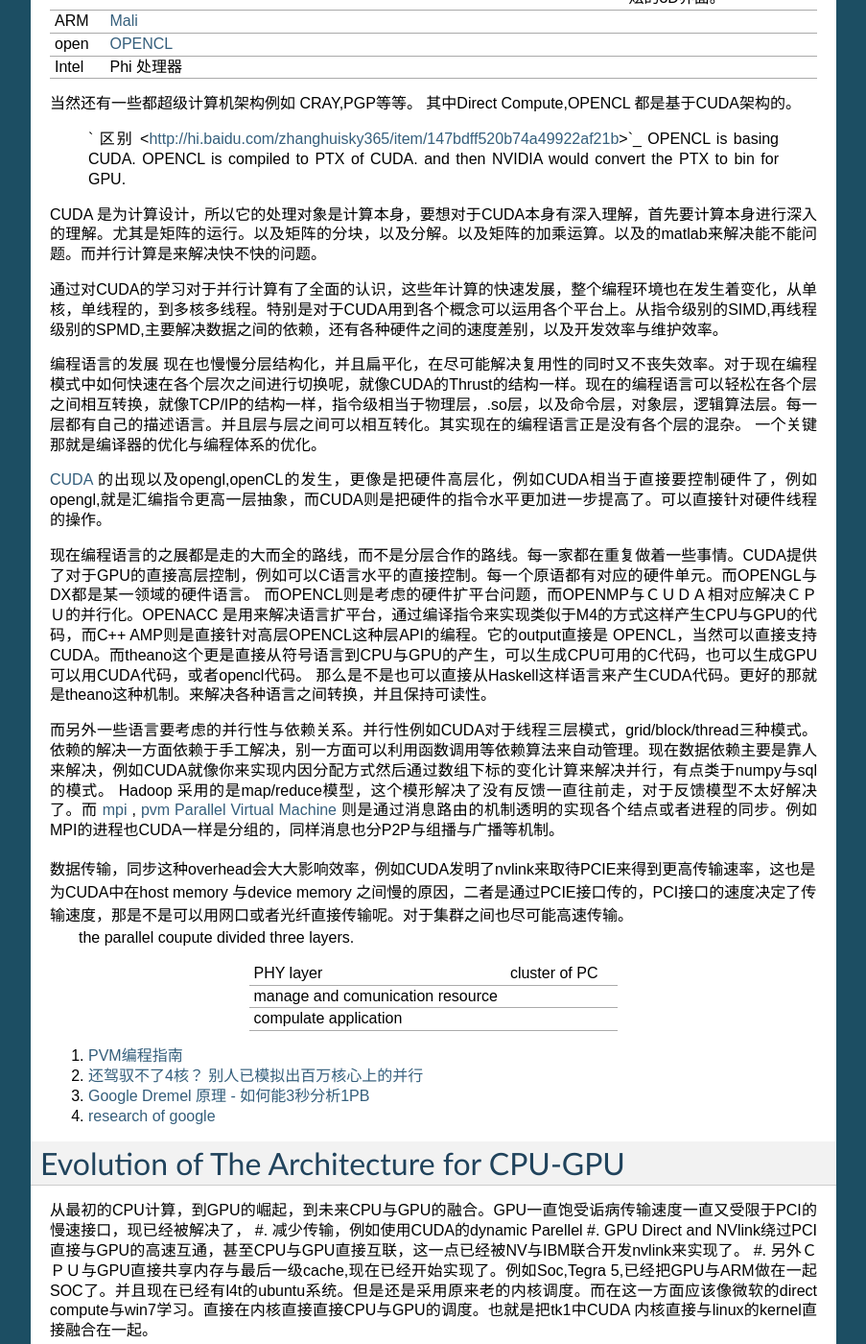
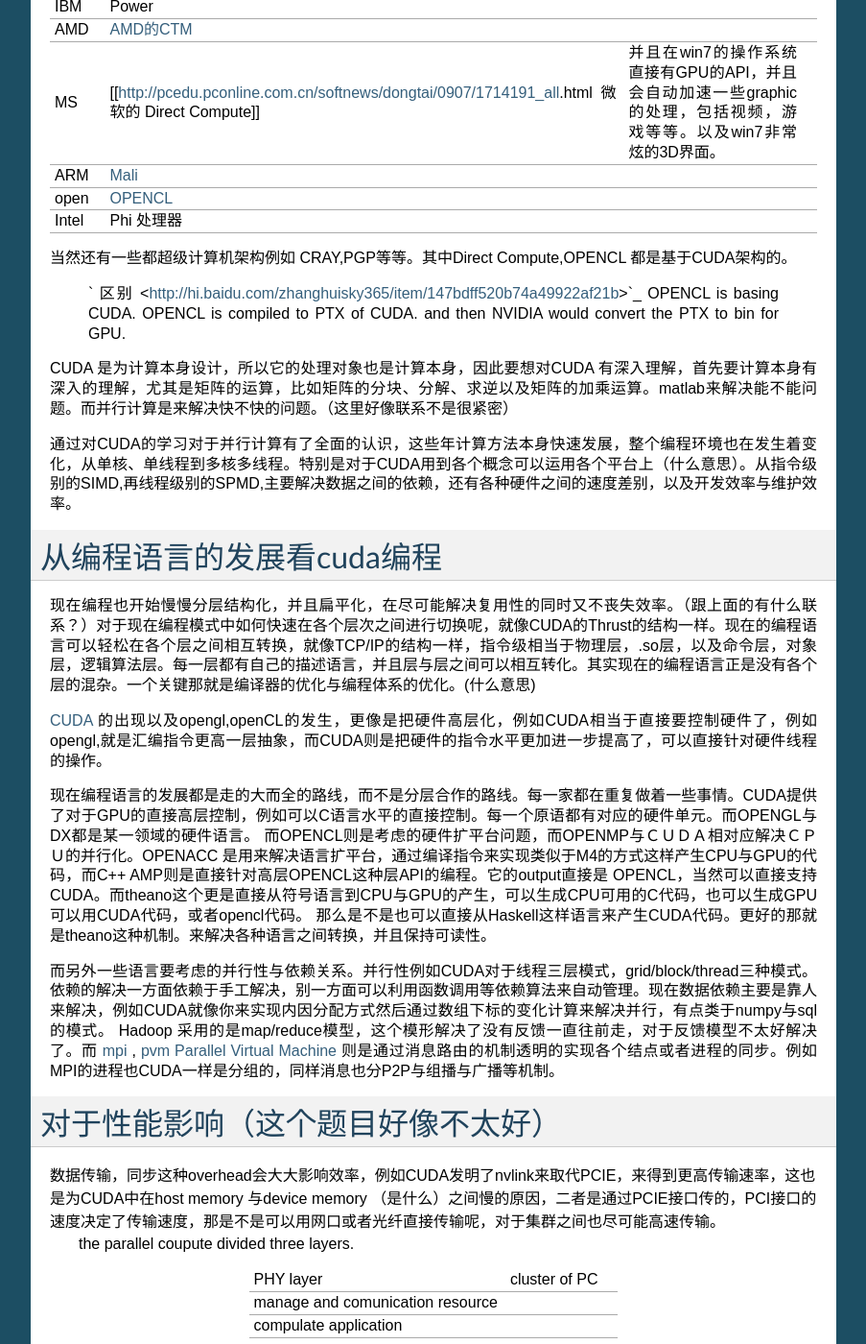
Before and after one commit to gwli/DeepLearningOnGPU, a Sphinx documentation site: the page built from source/basicConcept.rst, in a window 1280 px wide and 1400 px high, scrolled down 9092 px. Shown: the whole window at 96% size, without its empty margins (198-1101 px from the left). Built offline with Sphinx 7.4.7, drawn with Linux system fonts in a browser that asks for light colours; some of the changed text lies outside the part shown.

Commit message:
修改 云计算中的文字错误

```diff
--- a/source/basicConcept/CloudComputation.rst
+++ b/source/basicConcept/CloudComputation.rst
@@ -1,13 +1,18 @@
--Introduction
+并行计算
+**********
+
+Introduction
 =============
 
-并行计算分为微观的与宏观的。微观的也就是现在多核计算。而宏观的那就是现在云计算。基于是微观的并行计算，主要是GPU与CPU以及DSP等等。而宏观的那并行计算主要是google引领的类似于Hadoop机制。 `计算能力需求评估 <ComputeCapacity>`_
+并行计算从适用范围分为微观的与宏观两个层面。微观的就是现在多核计算，主要是GPU、CPU以及DSP等。宏观的就是现在云计算，主要是google引领的类似于Hadoop的机制。 `计算能力需求评估 <ComputeCapacity>`_
 
-如何提高并行，并行一个关键，各个部分尽可能独立没有依赖。这样才能尽可能并行。其中一个方法，对于变量尽可能只写不改。对于函数尽可能顺序没有分支。如何分支考虑能否并行。分支是对流水线最大的杀手。流水线适用于顺序执行。流水线预存取，所以要进行分支预测。
+如何提高并行速度，一个关键条件就是各个部分尽可能独立，没有依赖。其中一个方法是对于变量尽可能只写不改。对于函数尽可能顺序没有分支。如何分支考虑能否并行。分支是对流水线最大的杀手。流水线适用于顺序执行。流水线预存取，所以要进行分支预测。
+
 #. Concurrency
 #. Load balancing
 #. dependency
--并行计算，微观
+
+并行计算，微观
 ======================
 
 这个微观这个极别，有多种解决方案,
@@ -22,28 +27,31 @@
    open , `OPENCL <Work.OpenCL>`_  ,
    Intel , Phi 处理器 ,
 
-当然还有一些都超级计算机架构例如 CRAY,PGP等等。
-其中Direct Compute,OPENCL 都是基于CUDA架构的。
+当然还有一些都超级计算机架构例如 CRAY,PGP等等。其中Direct Compute,OPENCL 都是基于CUDA架构的。
 
  ` 区别 <http://hi.baidu.com/zhanghuisky365/item/147bdff520b74a49922af21b>`_   OPENCL is basing CUDA. OPENCL is compiled to PTX of CUDA. and then NVIDIA would convert the PTX to bin for GPU.
-CUDA 是为计算设计，所以它的处理对象是计算本身，要想对于CUDA本身有深入理解，首先要计算本身进行深入的理解。尤其是矩阵的运行。以及矩阵的分块，以及分解。以及矩阵的加乘运算。以及的matlab来解决能不能问题。而并行计算是来解决快不快的问题。
 
-通过对CUDA的学习对于并行计算有了全面的认识，这些年计算的快速发展，整个编程环境也在发生着变化，从单核，单线程的，到多核多线程。特别是对于CUDA用到各个概念可以运用各个平台上。从指令级别的SIMD,再线程级别的SPMD,主要解决数据之间的依赖，还有各种硬件之间的速度差别，以及开发效率与维护效率。
+CUDA 是为计算本身设计，所以它的处理对象也是计算本身，因此要想对CUDA 有深入理解，首先要计算本身有深入的理解，尤其是矩阵的运算，比如矩阵的分块、分解、求逆以及矩阵的加乘运算。matlab来解决能不能问题。而并行计算是来解决快不快的问题。（这里好像联系不是很紧密）
+
+通过对CUDA的学习对于并行计算有了全面的认识，这些年计算方法本身快速发展，整个编程环境也在发生着变化，从单核、单线程到多核多线程。特别是对于CUDA用到各个概念可以运用各个平台上（什么意思）。从指令级别的SIMD,再线程级别的SPMD,主要解决数据之间的依赖，还有各种硬件之间的速度差别，以及开发效率与维护效率。
 
 
-编程语言的发展
-现在也慢慢分层结构化，并且扁平化，在尽可能解决复用性的同时又不丧失效率。对于现在编程模式中如何快速在各个层次之间进行切换呢，就像CUDA的Thrust的结构一样。现在的编程语言可以轻松在各个层之间相互转换，就像TCP/IP的结构一样，指令级相当于物理层，.so层，以及命令层，对象层，逻辑算法层。每一层都有自己的描述语言。并且层与层之间可以相互转化。其实现在的编程语言正是没有各个层的混杂。  一个关键那就是编译器的优化与编程体系的优化。
+从编程语言的发展看cuda编程
+==========================
 
-`CUDA <Work.CUDAProgrammingAndProfiling>`_ 的出现以及opengl,openCL的发生，更像是把硬件高层化，例如CUDA相当于直接要控制硬件了，例如opengl,就是汇编指令更高一层抽象，而CUDA则是把硬件的指令水平更加进一步提高了。可以直接针对硬件线程的操作。
+现在编程也开始慢慢分层结构化，并且扁平化，在尽可能解决复用性的同时又不丧失效率。（跟上面的有什么联系？）对于现在编程模式中如何快速在各个层次之间进行切换呢，就像CUDA的Thrust的结构一样。现在的编程语言可以轻松在各个层之间相互转换，就像TCP/IP的结构一样，指令级相当于物理层，.so层，以及命令层，对象层，逻辑算法层。每一层都有自己的描述语言，并且层与层之间可以相互转化。其实现在的编程语言正是没有各个层的混杂。一个关键那就是编译器的优化与编程体系的优化。(什么意思)
 
-现在编程语言的之展都是走的大而全的路线，而不是分层合作的路线。每一家都在重复做着一些事情。CUDA提供了对于GPU的直接高层控制，例如可以C语言水平的直接控制。每一个原语都有对应的硬件单元。而OPENGL与DX都是某一领域的硬件语言。
+`CUDA <Work.CUDAProgrammingAndProfiling>`_ 的出现以及opengl,openCL的发生，更像是把硬件高层化，例如CUDA相当于直接要控制硬件了，例如opengl,就是汇编指令更高一层抽象，而CUDA则是把硬件的指令水平更加进一步提高了，可以直接针对硬件线程的操作。
+
+现在编程语言的发展都是走的大而全的路线，而不是分层合作的路线。每一家都在重复做着一些事情。CUDA提供了对于GPU的直接高层控制，例如可以C语言水平的直接控制。每一个原语都有对应的硬件单元。而OPENGL与DX都是某一领域的硬件语言。
 而OPENCL则是考虑的硬件扩平台问题，而OPENMP与ＣＵＤＡ相对应解决ＣＰＵ的并行化。OPENACC 是用来解决语言扩平台，通过编译指令来实现类似于M4的方式这样产生CPU与GPU的代码，而C++ AMP则是直接针对高层OPENCL这种层API的编程。它的output直接是 OPENCL，当然可以直接支持CUDA。而theano这个更是直接从符号语言到CPU与GPU的产生，可以生成CPU可用的C代码，也可以生成GPU可以用CUDA代码，或者opencl代码。 那么是不是也可以直接从Haskell这样语言来产生CUDA代码。更好的那就是theano这种机制。来解决各种语言之间转换，并且保持可读性。
 
 而另外一些语言要考虑的并行性与依赖关系。并行性例如CUDA对于线程三层模式，grid/block/thread三种模式。依赖的解决一方面依赖于手工解决，别一方面可以利用函数调用等依赖算法来自动管理。现在数据依赖主要是靠人来解决，例如CUDA就像你来实现内因分配方式然后通过数组下标的变化计算来解决并行，有点类于numpy与sql的模式。 Hadoop 采用的是map/reduce模型，这个模形解决了没有反馈一直往前走，对于反馈模型不太好解决了。而 `mpi <http://www.mcs.anl.gov/research/projects/mpi/>`_    , `pvm Parallel Virtual Machine <http://www.csm.ornl.gov/pvm/>`_   则是通过消息路由的机制透明的实现各个结点或者进程的同步。例如MPI的进程也CUDA一样是分组的，同样消息也分P2P与组播与广播等机制。
 
-对于性能影响
-----
-数据传输，同步这种overhead会大大影响效率，例如CUDA发明了nvlink来取待PCIE来得到更高传输速率，这也是为CUDA中在host memory 与device  memory 之间慢的原因，二者是通过PCIE接口传的，PCI接口的速度决定了传输速度，那是不是可以用网口或者光纤直接传输呢。对于集群之间也尽可能高速传输。
+对于性能影响（这个题目好像不太好）
+============
+
+数据传输，同步这种overhead会大大影响效率，例如CUDA发明了nvlink来取代PCIE，来得到更高传输速率，这也是为CUDA中在host memory 与device  memory （是什么）之间慢的原因，二者是通过PCIE接口传的，PCI接口的速度决定了传输速度，那是不是可以用网口或者光纤直接传输呢，对于集群之间也尽可能高速传输。
  the parallel coupute divided three layers.
 
 .. csv-table::
@@ -62,27 +70,24 @@
 Evolution of The Architecture for CPU-GPU
 ==========================================
 
-从最初的CPU计算，到GPU的崛起，到未来CPU与GPU的融合。GPU一直饱受诟病传输速度一直又受限于PCI的慢速接口，现已经被解决了，
+从最初的CPU计算，到GPU的崛起，到未来CPU与GPU的融合。GPU一直饱受诟病传输速度一直又受限于PCI的慢速接口，现已经被解决了：
+
+（下面说的是什么？）
 #. 减少传输，例如使用CUDA的dynamic Parellel
-#. GPU Direct and  NVlink绕过PCI直接与GPU的高速互通，甚至CPU与GPU直接互联，这一点已经被NV与IBM联合开发nvlink来实现了。
-#. 另外ＣＰＵ与GPU直接共享内存与最后一级cache,现在已经开始实现了。例如Soc,Tegra 5,已经把GPU与ARM做在一起SOC了。并且现在已经有l4t的ubuntu系统。但是还是采用原来老的内核调度。而在这一方面应该像微软的direct compute与win7学习。直接在内核直接直接CPU与GPU的调度。也就是把tk1中CUDA 内核直接与linux的kernel直接融合在一起。
-
-整个发展过程就像`Evolution of The Architecture for CPU-GPU <http://citeseerx.ist.psu.edu/viewdoc/download?doi=10.1.1.353.231&rep=rep1&type=pdf>`_  提到一样。
-
-.. graphviz::
-
+#. GPU Direct and  NVlink绕过PCI直接与GPU的高速互通，甚至CPU与GPU直接互联，这一点已经被NV与IBM联合开发的nvlink来实现了。
+#. 另外ＣＰＵ与GPU直接共享内存与最后一级cache,现在已经开始实现了。例如Soc,Tegra 5,已经把GPU与ARM做在一起SOC了。并且现在已经有l4t的ubuntu系统。但是还是采用原有的内核调度方法。而在这一方面应该像微软的direct compute与win7学习。直接在内核直接直接CPU与GPU的调度。也就是把tk1中CUDA 内核直接与linux的kernel直接融合在一program  -
    digraph evolution {
       rankdir=LR;
       "chip integrated" ->"holistic optimization" ->"Opportunistic optimization" ->"Tool/Emerging/Power/temparature";
    }
 
 
-
 制约GPU的性能两个主要问题，传输速度与control flow divergence.
 
-传输速度的问题已经有了很好的解决方案，直接绕开PCIe来通信的NVLink以及GPUDirect,另一个那就是Soc就像现在TK1直接CPU与GPU坐在一起。其实这个概念也是AMD之前的APU的概念只是AMD没有做好。
+传输速度的问题已经有了很好的解决方案，直接绕开PCIe来通信的NVLink以及GPUDirect,另一个那就是Soc就像现在TK1直接CPU与GPU做在一起。其实这个概念也是AMD之前的APU的概念，只是AMD没有做好。
 
 对于flow divergence的问题，现在还没有很好的方法。但是可以以下几种改进。
+
 #. 通过算法本身改进以及通过编译器的优化来避免flow divergence.
 #. Dynamic Warp Formation 或者 Large Warp Microchitecture and Two Level Scheduling.
 #. 通过CPU配合来解决调度。另外对指令级SSE并行，以及thread level parallel等等，另外那就是剃除冗余。等等到了再进一步观察其演化。或者发一些文章。
```
